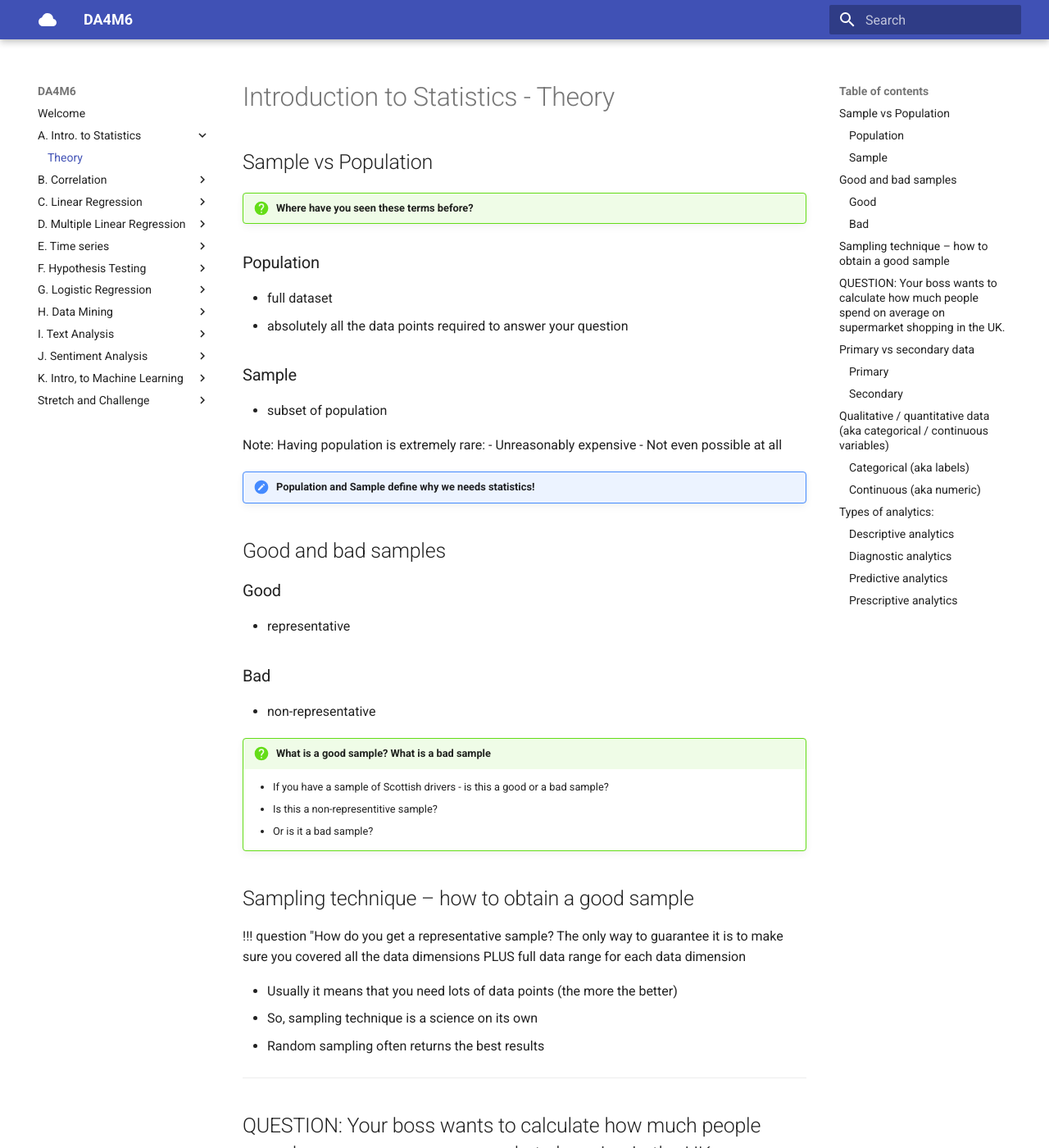
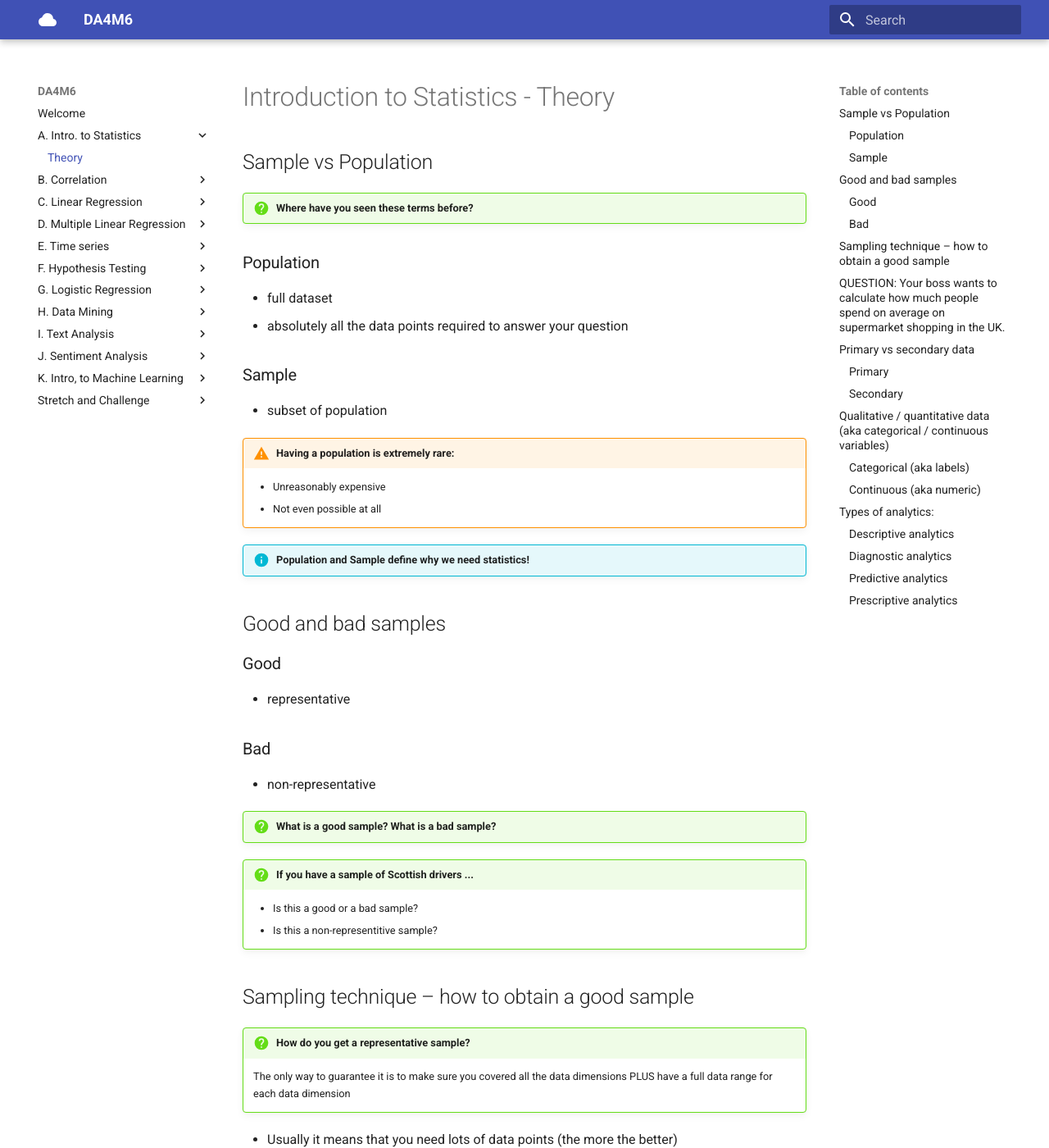
Before and after one commit to barbourians/DA4M6, an MkDocs documentation site: the page built from docs/introduction/index.md, in a window 1280 px wide and 1400 px high. Shown: the whole window at 82% size. Built offline with MkDocs 1.6.1 and Material for MkDocs 9.7.7, drawn with Linux system fonts in a browser that asks for light colours.

Commit message:
Fix layour

```diff
--- a/docs/introduction/index.md
+++ b/docs/introduction/index.md
@@ -11,11 +11,11 @@
 ### Sample
 - subset of population
 
-Note: Having population is extremely rare:
-- Unreasonably expensive
-- Not even possible at all
+!!! warning "Having a population is extremely rare:"
+    - Unreasonably expensive
+    - Not even possible at all
 
-!!! note "Population and Sample define why we needs statistics!"
+!!! info "Population and Sample define why we need statistics!"
 
 ## Good and bad samples
 ### Good
@@ -24,16 +24,17 @@ Note: Having population is extremely rare:
 ### Bad
 - non-representative
 
-!!! question "What is a good sample? What is a bad sample"
-    - If you have a sample of Scottish drivers - is this a good or a bad sample?
+!!! question "What is a good sample? What is a bad sample?"
+
+!!! question "If you have a sample of Scottish drivers ..."
+    - Is this a good or a bad sample?
     - Is this a non-representitive sample?
-    - Or is it a bad sample?
 
 
 ## Sampling technique – how to obtain a good sample
 
-!!! question "How do you get a representative sample?
-    The only way to guarantee it is to make sure you covered all the data dimensions PLUS full data range for each data dimension
+!!! question "How do you get a representative sample?"
+    The only way to guarantee it is to make sure you covered all the data dimensions PLUS have a full data range for each data dimension
 
 - Usually it means that you need lots of data points (the more the better)
 - So, sampling technique is a science on its own
@@ -70,19 +71,15 @@ You decide to stand by the exit of the nearest Asda and ask people who leave the
 ## Qualitative / quantitative data (aka categorical / continuous variables)
 ### Categorical (aka labels)
 
-Ordinal
-
-Nominal
-
-Binomial
+- Ordinal
+- Nominal
+- Binomial
 
 ### Continuous (aka numeric)
 
-True continuous data
-
-Discrete
-
-Intervals
+- True continuous data
+- Discrete
+- Intervals
 
 !!! note "Representing categorical values as numbers does NOT turn that into numeric variable"
 
```
Also changed, not shown: docs/linear-regression/index.md (+30 -33 lines).
